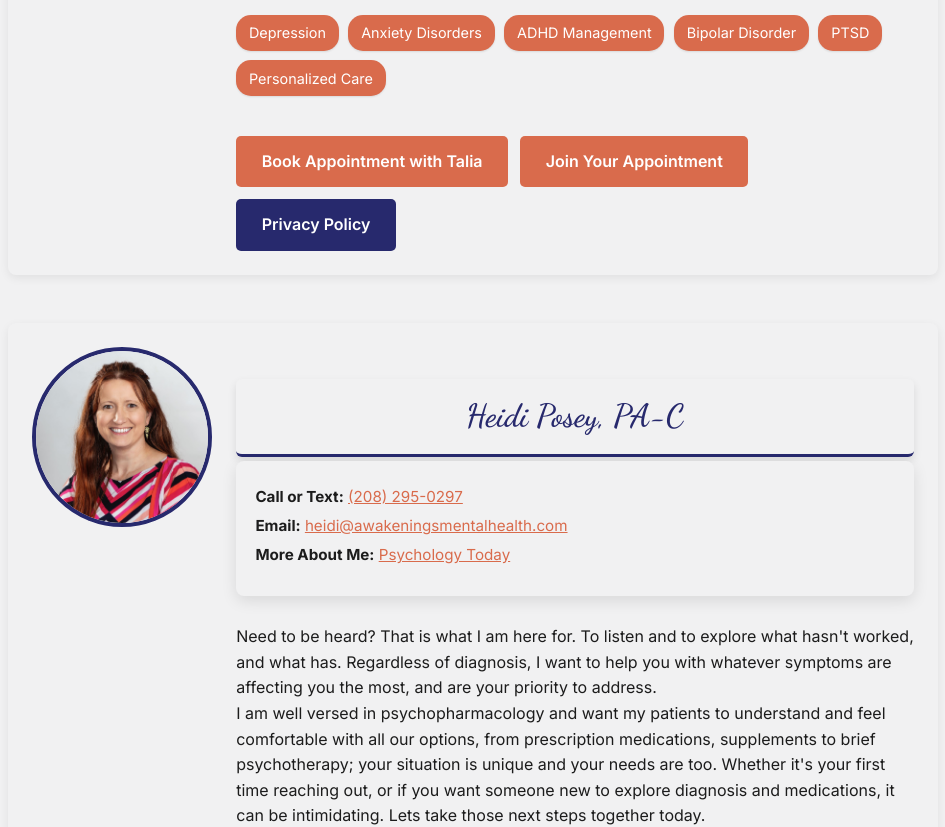
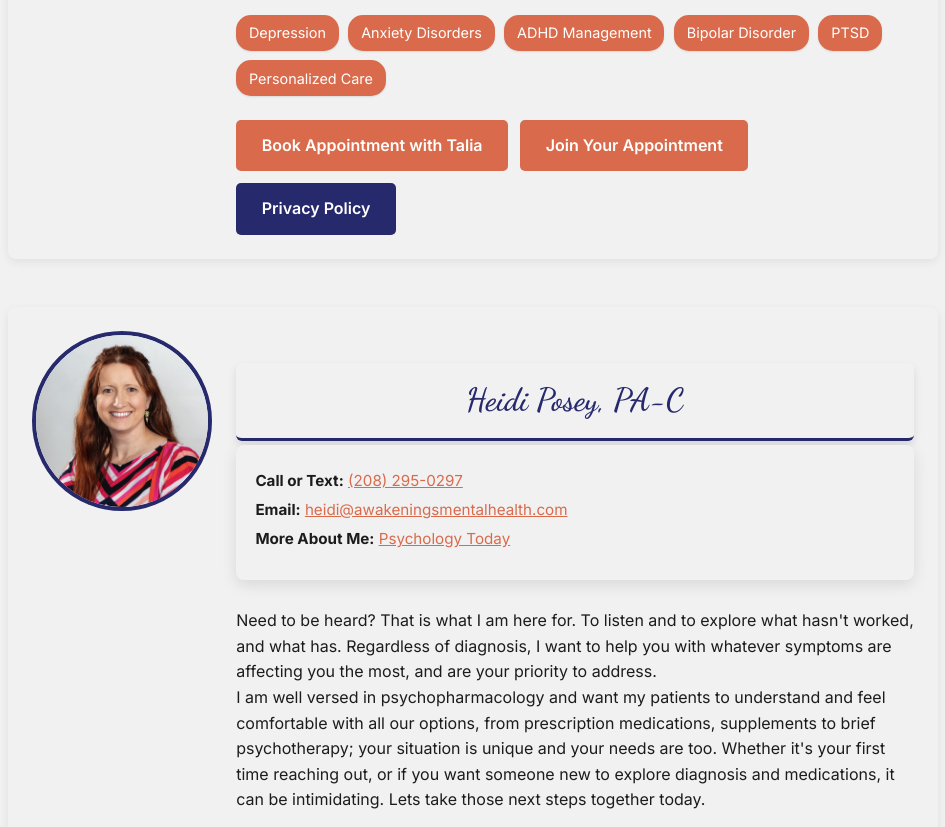
Before and after one commit to Benoitmcs/Awakenings, a Next.js app: page /our-providers in a window 1280 px wide. Shown: the part 966-1793 px from the top of the page, without its empty margins (167-1112 px from the left). Built offline with nearby package versions, Linux system fonts and the light colour scheme.

Commit message:
Fix vertical alignment of provider action buttons
- Remove redundant margin-top from .btn-provider-action (container already has it)
- Use align-items: flex-start so all buttons align at the top

https://claude.ai/code/session_019STmBqwyMccs2ZuPwVqEXz

```diff
--- a/src/app/globals.css
+++ b/src/app/globals.css
@@ -1109,7 +1109,6 @@ html.dark .provider-specialties li {
   border-radius: 5px;
   text-decoration: none;
   font-weight: 600;
-  margin-top: 1rem;
   text-align: center;
   transition: background-color .2s, opacity .3s, transform .2s;
   border: none; /* Ensure it looks like a button */
@@ -1146,7 +1145,7 @@ html.dark .btn-provider-action:active {
 .provider-actions {
   display: flex;
   flex-wrap: wrap;
-  align-items: center;
+  align-items: flex-start;
   gap: 0.75rem;
   margin-top: 1rem;
 }
```
